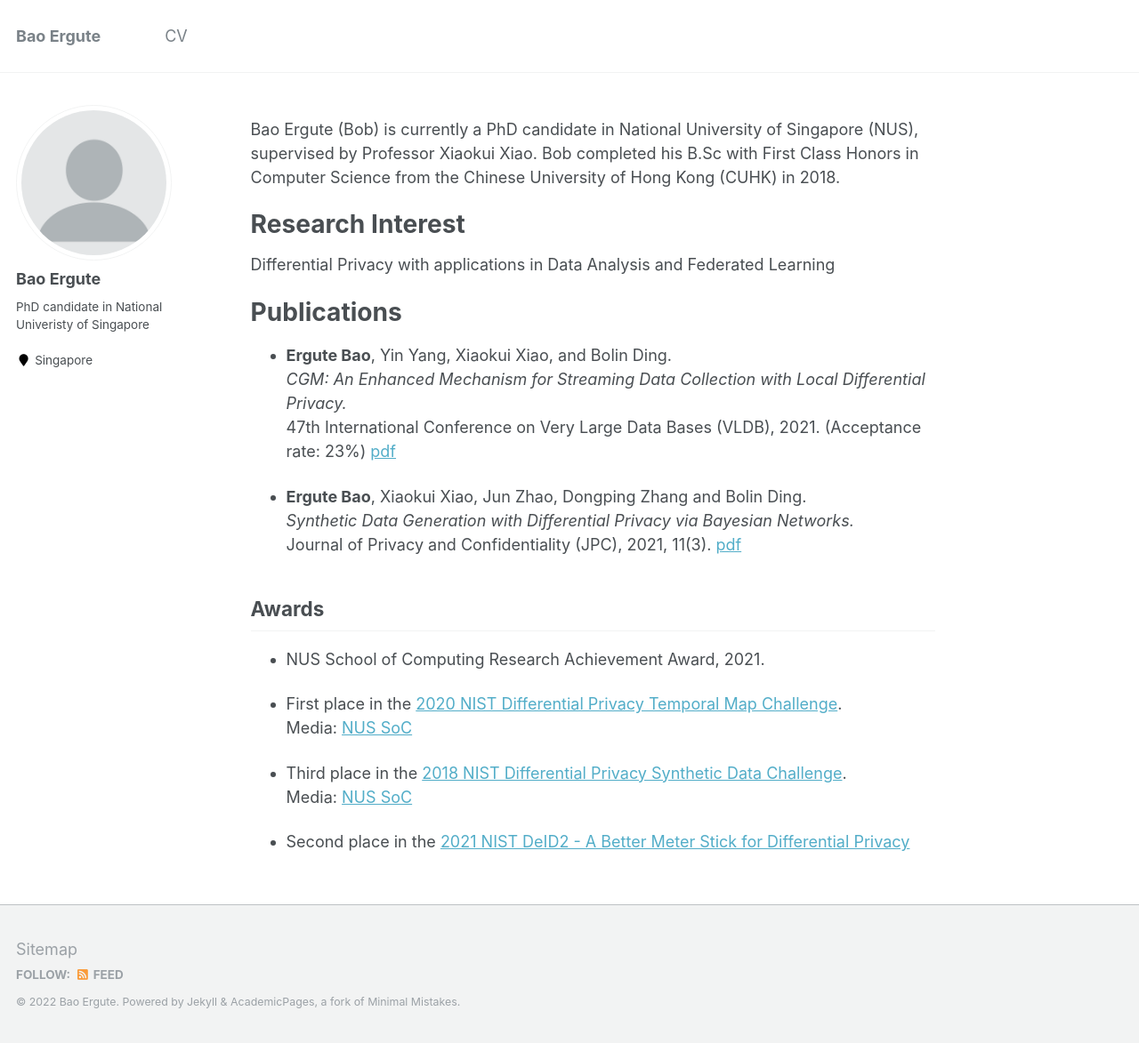
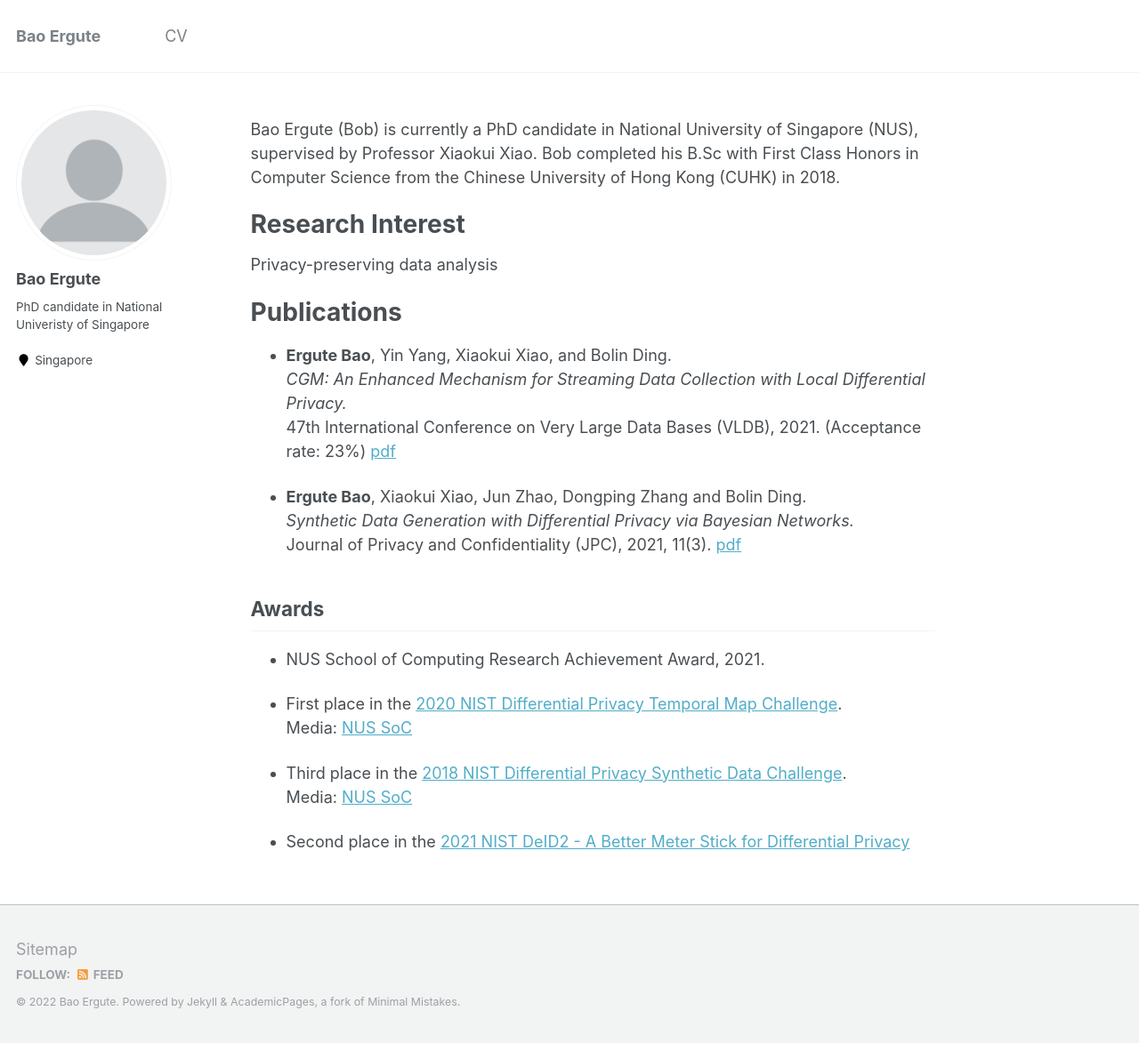
Before and after one commit to paulgute/paulgute.github.io, a Jekyll site: the page built from _pages/about.md, in a window 1280 px wide and 1173 px high. Shown: the whole window at 89% size. Built offline with Jekyll 4.4.1, drawn with Linux system fonts in a browser that asks for light colours.

Commit message:
Update about.md

```diff
--- a/_pages/about.md
+++ b/_pages/about.md
@@ -12,7 +12,7 @@ Bao Ergute (Bob) is currently a PhD candidate in National University of Singapor
 
 Research Interest
 ======
-Differential Privacy with applications in Data Analysis and Federated Learning
+Privacy-preserving data analysis
 
 Publications
 ======
```
